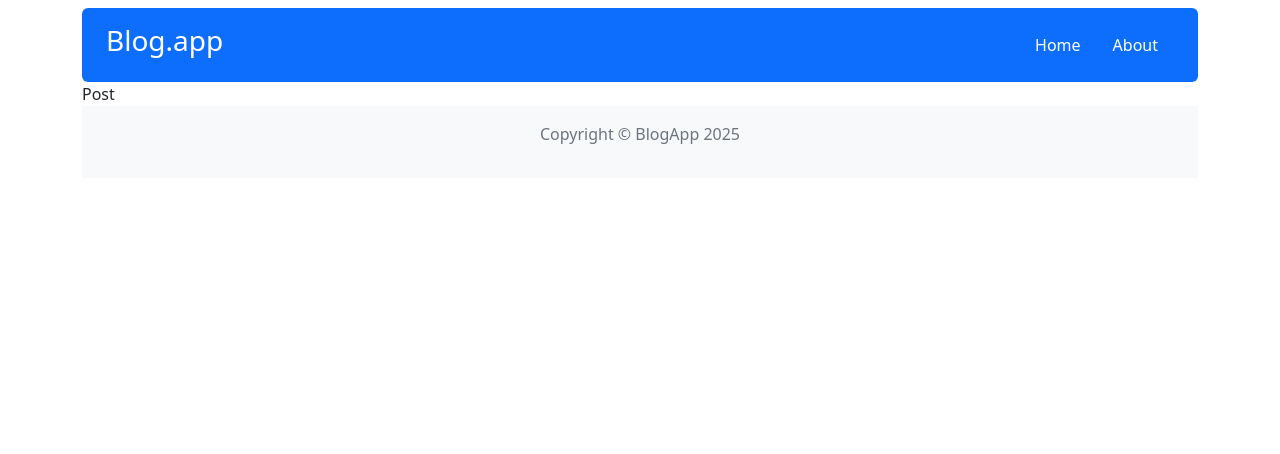
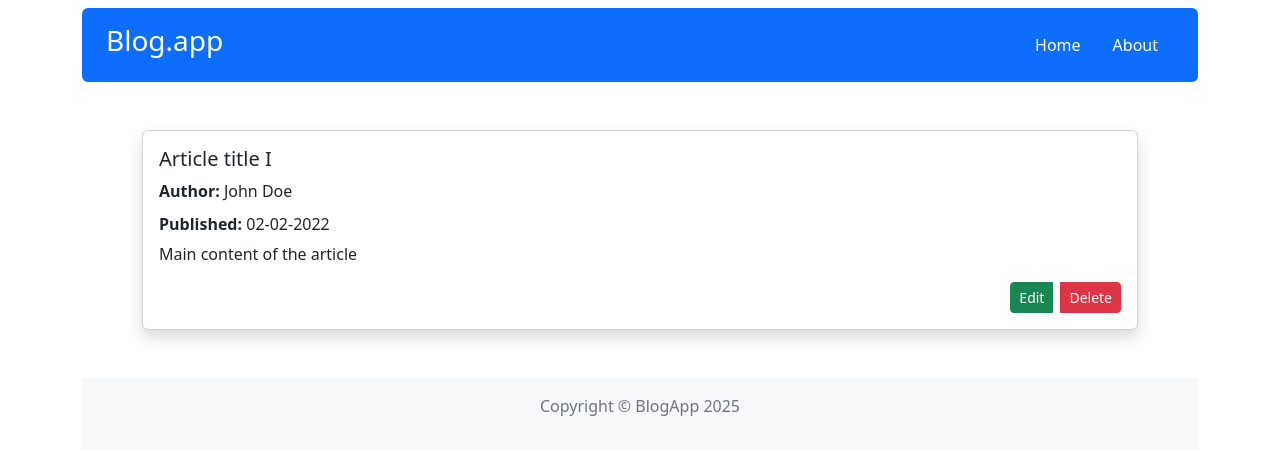
Before and after one commit to kacpi95/Blog-App-React, a React (Vite) app: page /post/1 in a window 1280 px wide. Shown: the top 454 px of the page. Built offline with nearby package versions, Linux system fonts and the light colour scheme.

Commit message:
Add structure and functions to components Post

```diff
--- a/src/components/common/Button/Buttons.jsx
+++ b/src/components/common/Button/Buttons.jsx
@@ -1,5 +1,9 @@
 import { Button } from 'react-bootstrap';
 
-export default function Buttons({ children }) {
-  return <Button className='m-4'>{children}</Button>;
+export default function Buttons({ children, onClick }) {
+  return (
+    <Button onClick={onClick} className='m-4'>
+      {children}
+    </Button>
+  );
 }
--- a/src/components/features/Posts/Posts.jsx
+++ b/src/components/features/Posts/Posts.jsx
@@ -1,11 +1,17 @@
-import { Container, Card, Col, Row, Button } from 'react-bootstrap';
+import { Container, Card, Col, Row } from 'react-bootstrap';
 import { useSelector } from 'react-redux';
 import { getAllPosts } from '../../../redux/postsRedux/';
 import Buttons from '../../common/Button/Buttons';
 import Title from '../../common/Title/Title';
+import { useNavigate } from 'react-router-dom';
 
 export default function Posts() {
   const posts = useSelector(getAllPosts);
+  const navigate = useNavigate();
+
+  function handleShowPost(id) {
+    navigate(`/post/${id}`);
+  }
 
   return (
     <Container>
@@ -24,7 +30,9 @@ export default function Posts() {
                 </Card.Subtitle>
                 <Card.Text>{post.shortDescription}</Card.Text>
               </Card.Body>
-              <Buttons>Read more</Buttons>
+              <Buttons onClick={() => handleShowPost(post.id)}>
+                Read more
+              </Buttons>
             </Card>
           </Col>
         ))}
--- a/src/components/pages/Post/Post.jsx
+++ b/src/components/pages/Post/Post.jsx
@@ -1,3 +1,53 @@
+import { useParams } from 'react-router-dom';
+import { useSelector } from 'react-redux';
+import { getPostsById } from '../../../redux/postsRedux';
+import { Container, Card, Button, ButtonGroup } from 'react-bootstrap';
+import { useNavigate } from 'react-router-dom';
+import { useDispatch } from 'react-redux';
+import { removePost } from '../../../redux/postsRedux';
+
 export default function Post() {
-  return <div>Post</div>;
+  const { id } = useParams();
+  const post = useSelector((state) => getPostsById(state, id));
+  const navigate = useNavigate();
+  const dispatch = useDispatch();
+
+  function handleEdit(id) {
+    navigate(`/post/edit/${id}`);
+  }
+  function handleRemove(e) {
+    e.preventDefault();
+    dispatch(removePost(id));
+    navigate('/');
+  }
+  return (
+    <Container className='mt-4'>
+      <Card className='shadow m-5'>
+        <Card.Body>
+          <Card.Title>{post.title}</Card.Title>
+          <Card.Text>
+            <strong>Author:</strong> {post.author}
+          </Card.Text>
+          <Card.Subtitle className='mb-2'>
+            <strong>Published:</strong> {post.publishedDate}
+          </Card.Subtitle>
+          <Card.Text>{post.content}</Card.Text>
+          <div className='d-flex justify-content-end mt-3'>
+            <ButtonGroup size='sm'>
+              <Button
+                onClick={() => handleEdit(post.id)}
+                variant='success'
+                className='me-2'
+              >
+                Edit
+              </Button>
+              <Button onClick={handleRemove} variant='danger'>
+                Delete
+              </Button>
+            </ButtonGroup>
+          </div>
+        </Card.Body>
+      </Card>
+    </Container>
+  );
 }
--- a/src/redux/postsRedux.js
+++ b/src/redux/postsRedux.js
@@ -4,11 +4,16 @@ import initialState from './initialState';
 const postsSlice = createSlice({
   name: 'posts',
   initialState: initialState.posts,
-  reducers: {},
+  reducers: {
+    removePost: (state, action) => {
+      return state.filter((post) => post.id !== action.payload);
+    },
+  },
 });
-
+export const { removePost } = postsSlice.actions;
 export const getAllPosts = (state) => {
   return state.posts;
 };
-
+export const getPostsById = (state, id) =>
+  state.posts.find((post) => post.id === id);
 export default postsSlice.reducer;
```
